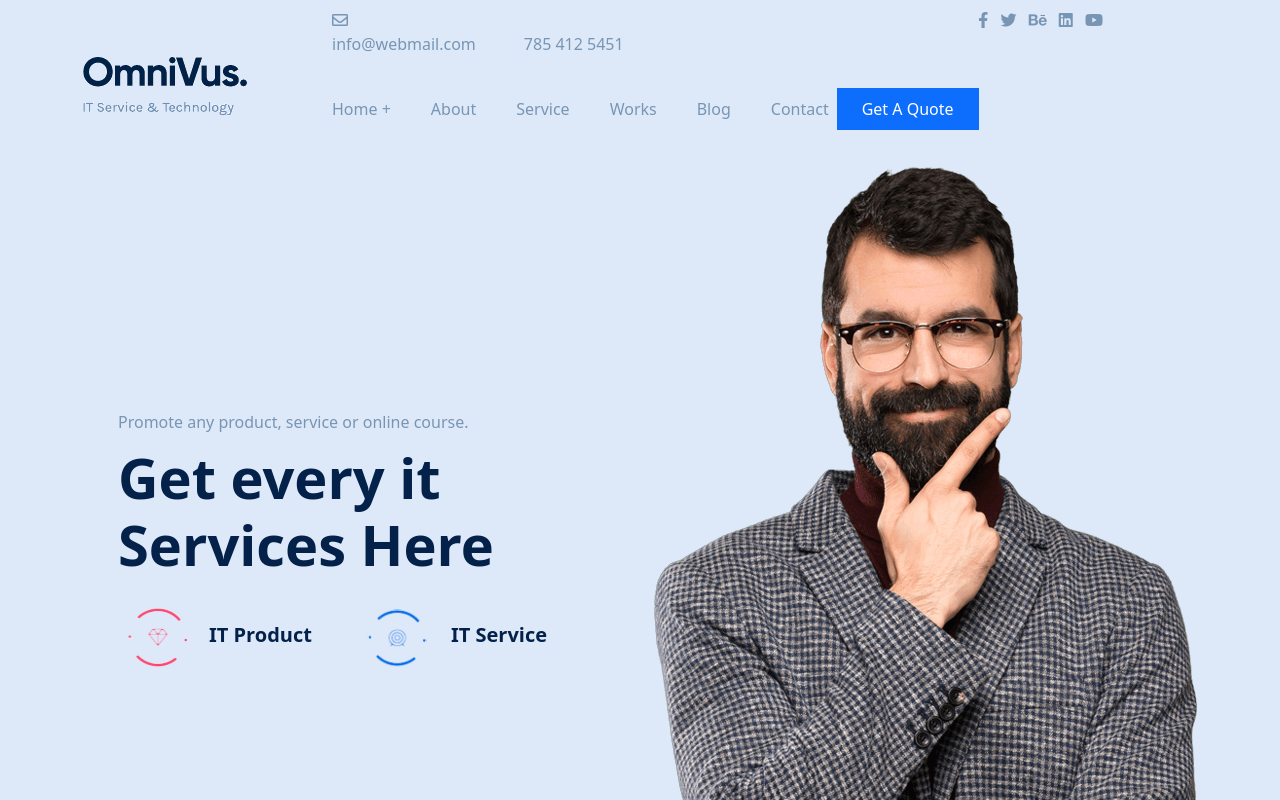
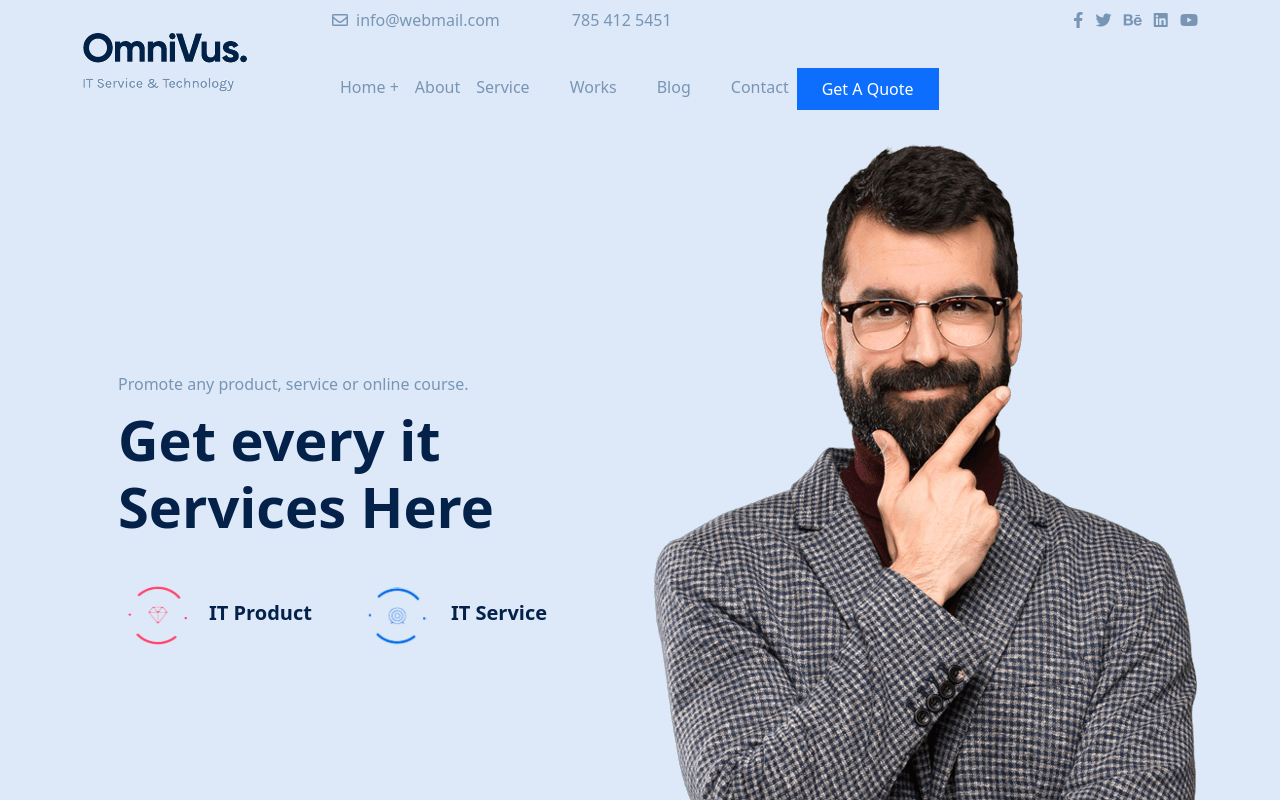
Before and after one commit to aminulds/omnivus_it, a website: page index.html in a window 1280 px wide. Shown: the top 800 px of the page. Drawn offline with nearby package versions, Linux system fonts and the light colour scheme.

Commit message:
responsive hero

```diff
--- a/index.html
+++ b/index.html
@@ -21,25 +21,25 @@
     <header class="header-wrap bg-secondary">
         <div class="container">
             <div class="row pt-2">
-                <div class="col-3 col-md-2 py-md-5">
-                    <div class="logo text-center align-items-center">
+                <div class="col-3 col-md-2 py-2 py-md-4">
+                    <div class="logo text-center">
                         <a href="">
                             <img class="img-fluid" src="images/logo/logo.png" alt="">
                         </a>
                     </div>
                 </div>
-                <div class="col-9 col-md-9 ps-md-5 ">
+                <div class="col-9 col-md-10 ps-md-5 ">
                     <div class="right-header ps-md-4">
-                        <div class="top-header border-bottom-md border-info pb-2 d-flex justify-content-end justify-content-md-between">
+                        <div class="top-header border-info pb-2 d-flex justify-content-end justify-content-md-between">
                             <div class="mail-call d-flex">
                                 <div class="mail pe-4 pe-md-5">
-                                    <a href="mailto:info@webmail.com">
-                                        <i class="far fa-envelope pe-1"></i> <span class="d-none d-md-block">info@webmail.com</span>
+                                    <a class="d-flex" href="mailto:info@webmail.com">
+                                        <i class="far fa-envelope pe-2 pt-1"></i> <span class="d-none d-md-block">info@webmail.com</span>
                                     </a>
                                 </div>
                                 <div class="call">
-                                    <a href="callto:785 412 5451">
-                                        <i class="far fa-phone pe-1"></i> <span class="d-none d-md-block">785 412 5451</span>
+                                    <a class="d-flex" href="callto:785 412 5451">
+                                        <i class="far fa-phone pe-2 pt-1"></i> <span class="d-none d-md-block">785 412 5451</span>
                                     </a>
                                 </div>
                             </div>
@@ -52,16 +52,16 @@
                             </div>
                         </div>
 
-                        <nav class="navbar justify-content-end justify-content-md-start navbar-expand-md pt-4">
+                        <nav class="navbar navbar-expand-md pt-4">
                             <button class="navbar-toggler" type="button" data-bs-toggle="collapse" data-bs-target="#navbarNav" aria-controls="navbarNav" aria-expanded="false" aria-label="Toggle navigation">
                                 <i class="fas fa-bars"></i>
                             </button>
                             <div class="collapse navbar-collapse" id="navbarNav">
-                                <ul class="navbar-nav ps-5 ms-5 ms-md-0 ps-md-0">
-                                    <li class="nav-item pe-4">
-                                        <a class="nav-link ps-0 active" aria-current="page" href="#home">Home +</a>
+                                <ul class="navbar-nav">
+                                    <li class="nav-item">
+                                        <a class="nav-link active" aria-current="page" href="#home">Home +</a>
                                     </li>
-                                    <li class="nav-item pe-4">
+                                    <li class="nav-item">
                                         <a class="nav-link" href="#about">About</a>
                                     </li>
                                     <li class="nav-item pe-4">
@@ -77,7 +77,7 @@
                                         <a class="nav-link" href="#contact">Contact</a>
                                     </li>
                                 </ul>
-                                <button class="quote-btn btn rounded-0 px-4 py-2">Get A Quote</button>
+                                <button class="quote-btn btn rounded-0 px-md-4 py-md-2 mt-1">Get A Quote</button>
                             </div>
                         </nav>
                     </div>
@@ -87,7 +87,7 @@
     </header>
 
     <!-- Hero -->
-    <section class="hero-wrap bg-secondary">
+    <section class="hero-wrap bg-secondary pt-4">
         <div class="container">
             <div class="row">
                 <div class="col-md-6 ps-5 d-flex align-items-center">
@@ -96,12 +96,12 @@
                             <h6 class="text-info">Promote any product, service or online course.</h6>
                             <h1 class="text-black display-4 fw-bold py-1">Get every it <br /> Services Here</h1>
                         </div>
-                        <div class="hero-service d-flex pt-3">
-                            <div class="d-flex align-items-center pe-5">
+                        <div class="hero-service d-md-flex pt-3">
+                            <div class="d-flex align-items-center pe-md-5">
                                 <img class="img-fluid pe-3" src="images/icon/dimond.png" alt="">
                                 <h5 class="text-black fw-bolder">IT Product</h5>
                             </div>
-                            <div class="d-flex align-items-center pe-5">
+                            <div class="d-flex align-items-center py-3 pe-md-3">
                                 <img class="img-fluid pe-3" src="images/icon/target.png" alt="">
                                 <h5 class="text-black fw-bolder">IT Service</h5>
                             </div>
```
